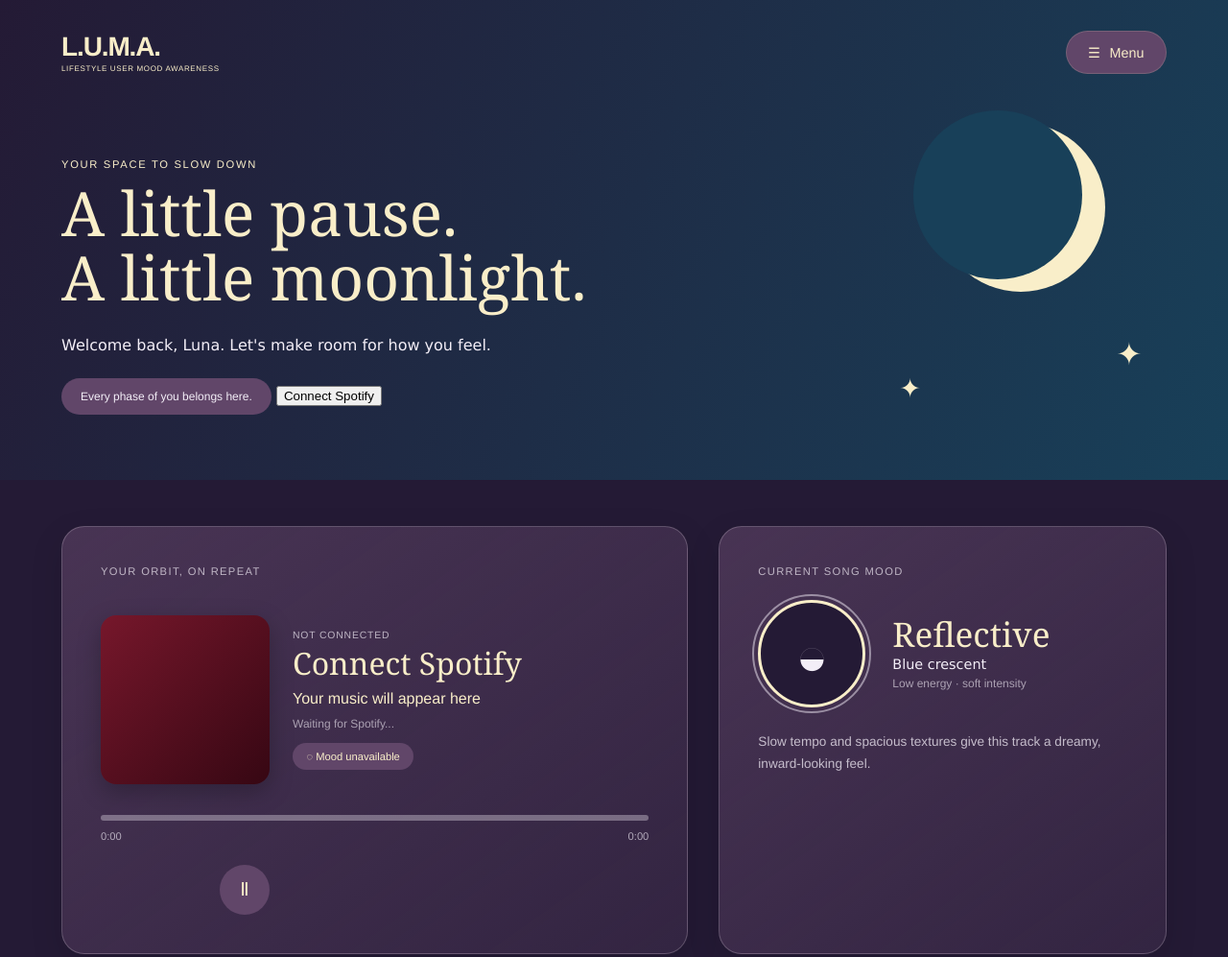
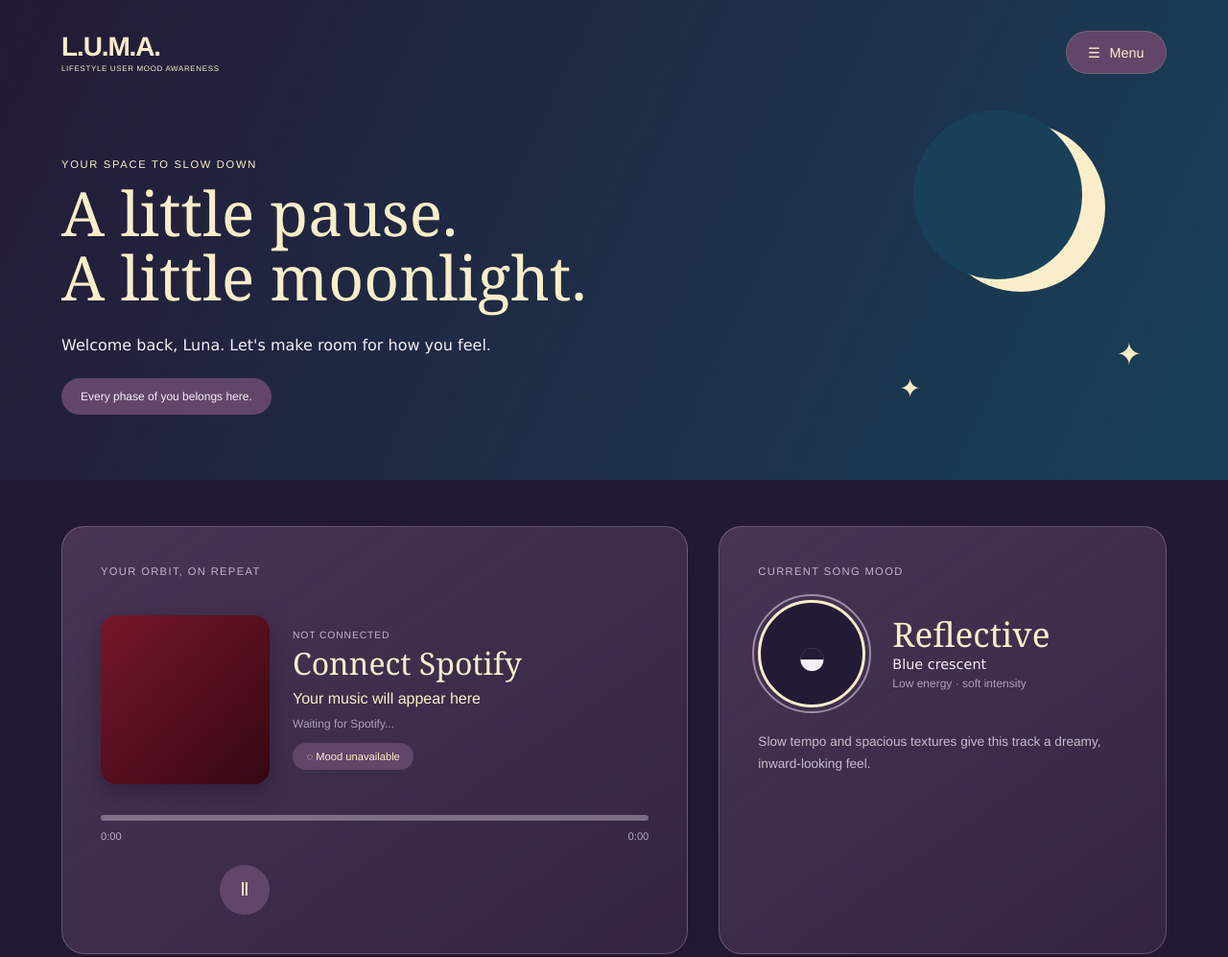
Before and after one commit to alicerygg/LUMA, a plain HTML site: page index.html in a window 1280 px wide. Shown: the top 997 px of the page at 96% size. Drawn offline with Linux system fonts and the light colour scheme.

Commit message:
removed the connect to spotify bitton that I added for convenience

```diff
--- a/index.html
+++ b/index.html
@@ -92,7 +92,6 @@
       <h1>A little pause.<br>A little moonlight.</h1>
       <p class="hero-copy">Welcome back, Luna. Let's make room for how you feel.</p>
       <p class="hero-note">Every phase of you belongs here.</p>
-    <button id="login" type="button">Connect Spotify</button>
     </div>
 
     <div class="moon" aria-hidden="true"></div>
```
